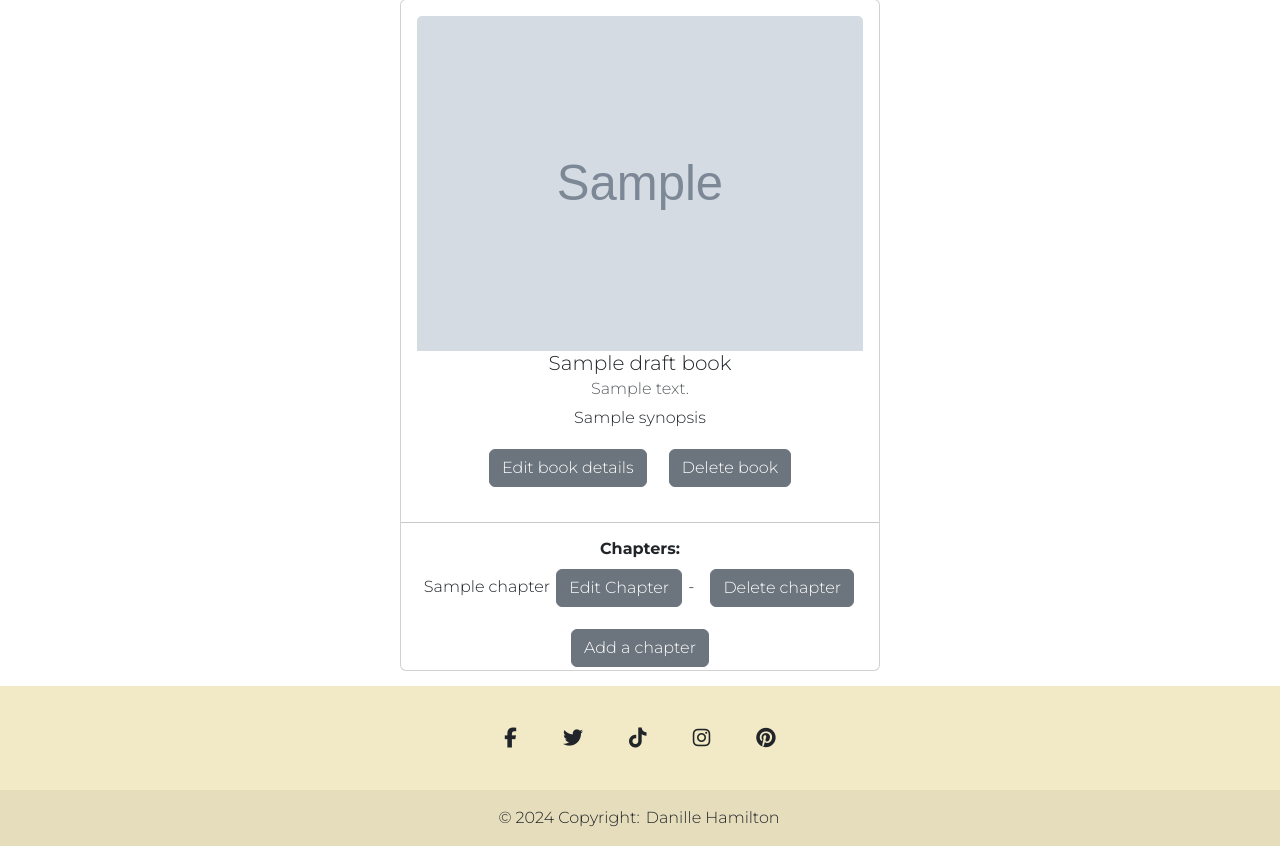
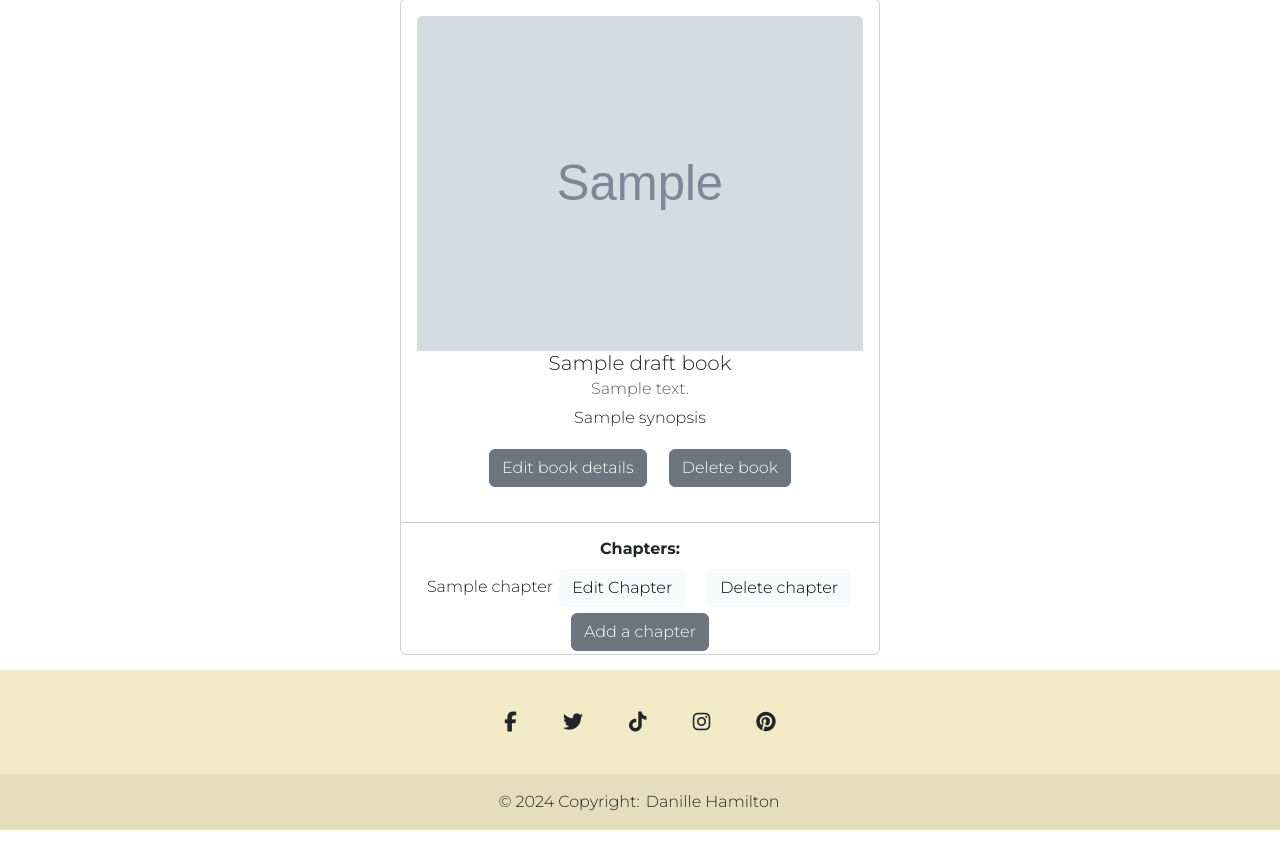
Before and after one commit to DanilleH22/inkpad_book, a Django app: template profiles/templates/profiles/draft.html in a window 1280 px wide. Shown: the part 78-924 px from the top of the page. Run offline with Django 3.2, Linux system fonts and the light colour scheme; the template is opened without the code that fills it: most values are stand-ins (such as "Sample title", 1, 10 or a date in 2020); grey boxes marked "Sample" are stand-in pictures; some libraries are stand-ins or nearby versions.

Commit message:
Ammended add chapter and chapter view

```diff
--- a/profiles/templates/profiles/draft.html
+++ b/profiles/templates/profiles/draft.html
@@ -5,24 +5,33 @@
         <div class="col d-flex justify-content-center">
             <div class="card" style="width: 30rem;">
                 <div class="card-body">
+                {% if draft_book %}
                     <img src="{{ draft_book.image.url }}" class="card-img-top" alt="{{ draft_book.title }}">
                   <h5 class="card-title">{{ draft_book.title | safe }}</h5>
                   <h6 class="card-subtitle mb-2 text-body-secondary">{{ draft_book.excerpt | safe }}</h6>
                   <p class="card-text">{{ draft_book.synopsis | safe }}</p>
                   <a href="{% url 'edit_book' slug=draft_book.slug pk=draft_book.pk %}" class="btn btn-secondary card-link">Edit book details</a>
                   <a href="{% url 'delete_book' slug=draft_book.slug %}" class="btn btn-secondary card-link" >Delete book</a>
+                {% endif %}
                 </div>
+
                 <hr>
-                {% for chapters in draft_chapters %}
-                <h6><strong>Chapters:</strong></h6>
-                    <p class="card-text">{{ chapters.chapter | safe }} <a href="{% url 'edit_book_chapter' book_slug=chapters.book_slug pk=chapters.pk %}" class="btn btn-secondary card-link">
-                            Edit Chapter</a> -<a href="{% url 'delete_book_chapter' book_slug=chapters.book_slug pk=chapters.pk %}" class="btn btn-secondary card-link">Delete chapter</a></p>
-                <div class="row">
-                    <div class="col">
-                        <a href="{% url 'add_chapter' book_slug=chapters.book_slug %}" class="btn btn-secondary card-link">Add a chapter</a>
+                {% if draft_chapters %}
+                    <h6><strong>Chapters:</strong></h6>
+                    {% for chapter in draft_chapters %}
+                        <div class="card-text">{{ chapter.chapter | safe }}
+                            <a href="{% url 'edit_book_chapter' book_slug=draft_book.slug pk=chapter.pk %}" class="btn btn-light card-link">Edit Chapter</a>
+                            <a href="{% url 'delete_book_chapter' book_slug=draft_book.slug pk=chapter.pk %}" class="btn btn-light card-link">Delete chapter</a>
+                        </div>
+                    {% endfor %}
+                    <div class="row d-flex justify-content-center">
+                        <div class="col-6">
+                            <a href="{% url 'add_chapter' book_slug=draft_book.slug %}" class="btn btn-secondary card-link">Add a chapter</a>
+                        </div>
                     </div>
-                </div>
-                {% endfor %}
+
+                {% endif %}
+
 
             </div>
         </div>
```
